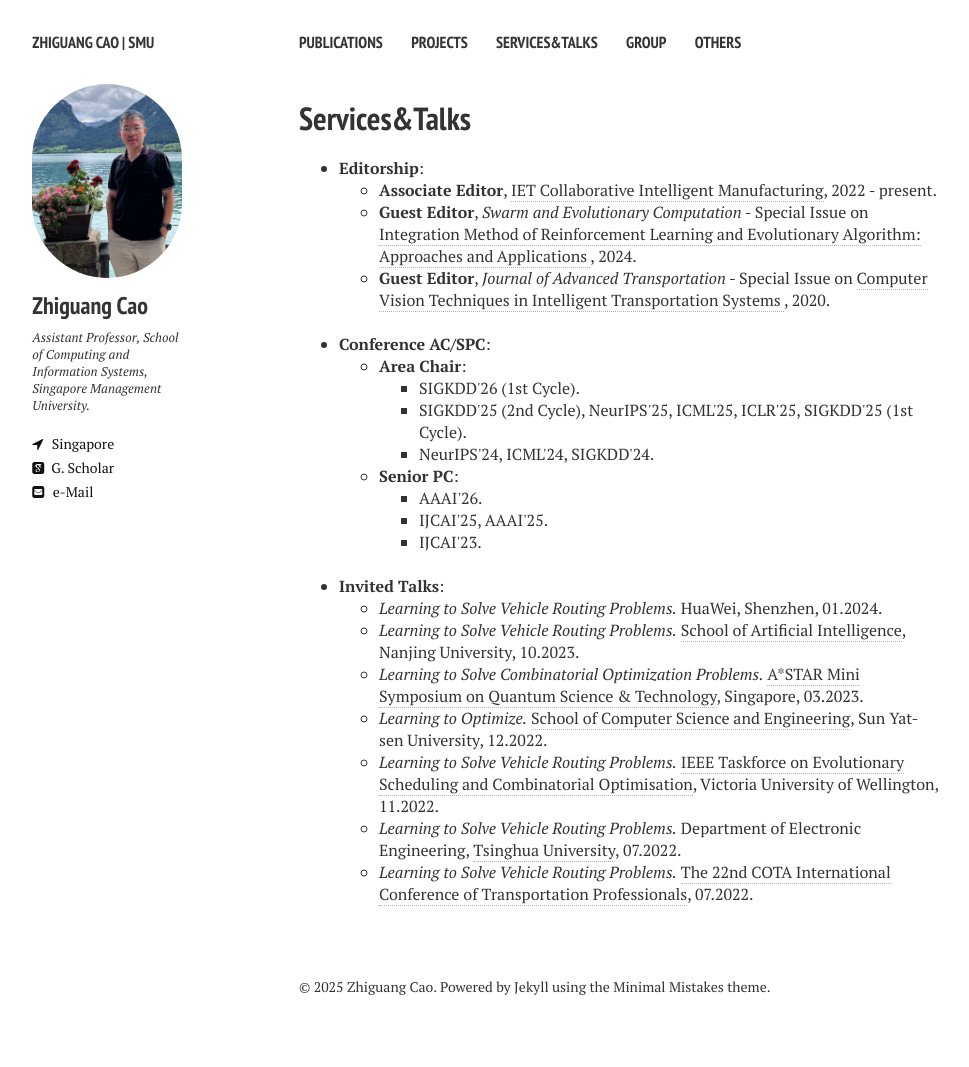
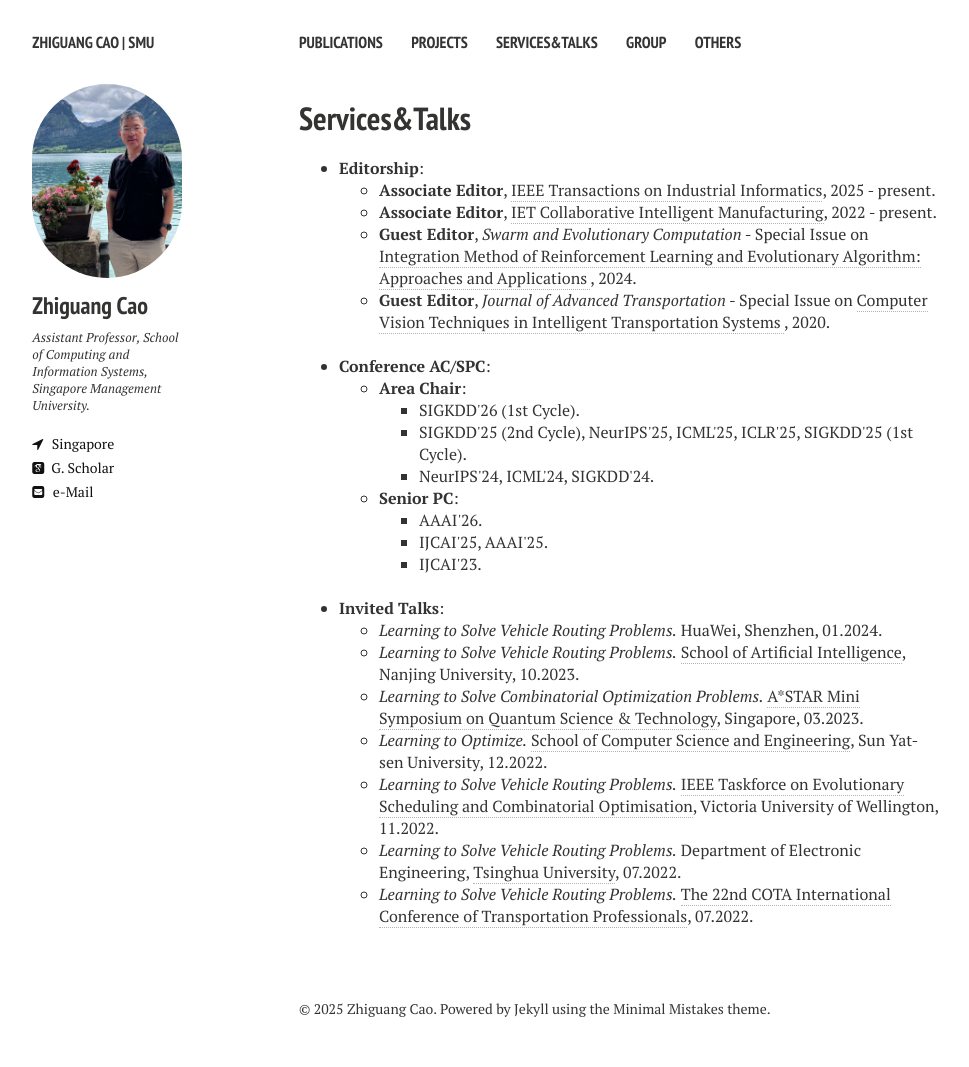
Before and after one commit to zhiguangcaosg/zhiguangcaosg.github.io, a Jekyll site: the page built from services&talks.md, in a window 1280 px wide. Shown: the whole page, without its empty margins (21-990 px from the left). Built offline with Jekyll 4.4.1, drawn with Linux system fonts in a browser that asks for light colours; nearby versions of some CDN libraries; before the commit the page ends 1045 px from its top, so only the background shows below that.

Commit message:
Update services&talks.md

```diff
--- a/services&talks.md
+++ b/services&talks.md
@@ -13,6 +13,8 @@ comments: false
 <li>
 <b>Editorship</b>:
 	<ul>
+	<li> <b>Associate Editor</b>, <a href="https://www.ieee-ies.org/pubs/transactions-on-industrial-informatics" target="_blank"> IEEE Transactions on Industrial Informatics</a>, 2025 - present.
+	</li>
 	<li> <b>Associate Editor</b>, <a href="https://digital-library.theiet.org/content/journals/iet-cim" target="_blank"> IET Collaborative Intelligent Manufacturing</a>, 2022 - present.
 	</li>
 	<li> <b>Guest Editor</b>, <i><a href="https://www.sciencedirect.com/journal/swarm-and-evolutionary-computation" target="_blank">Swarm and Evolutionary Computation</a></i> - Special Issue on <a href="https://www.sciencedirect.com/journal/swarm-and-evolutionary-computation/about/call-for-papers" target="_blank"> Integration Method of Reinforcement Learning and Evolutionary Algorithm: Approaches and Applications </a>, 2024.
```
